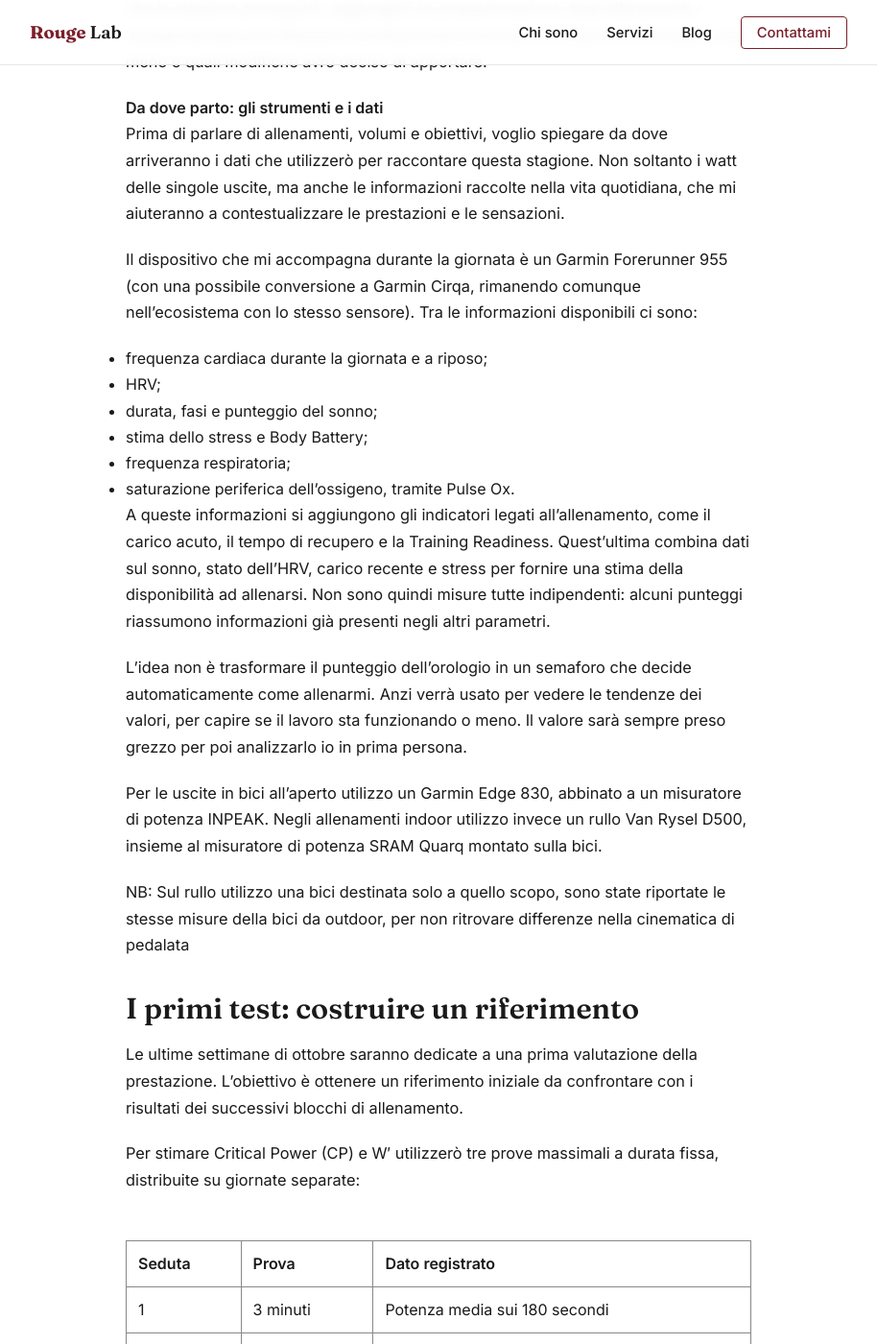
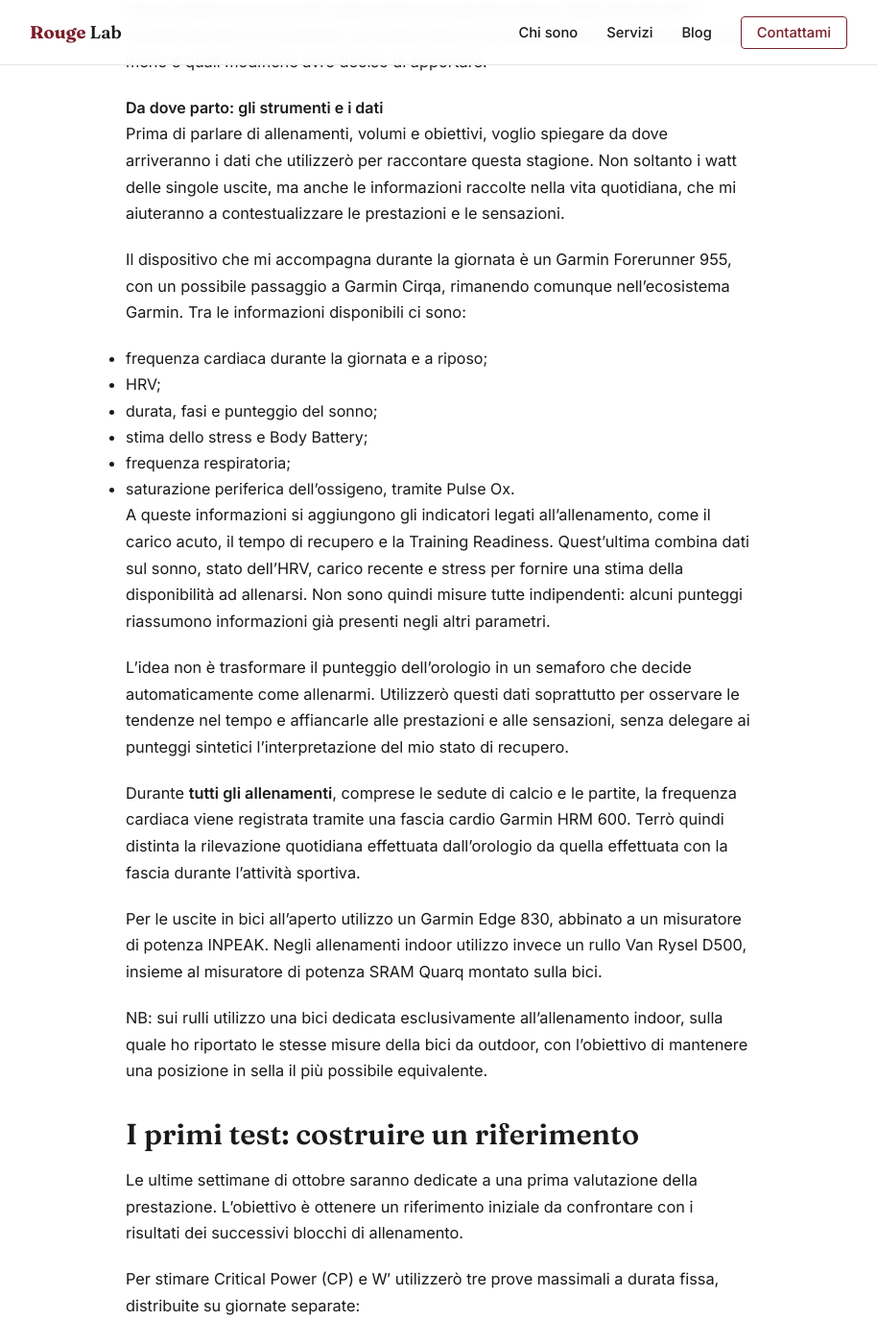
Before and after one commit to lorenzorossoo/Portfolio, a Jekyll site: the page built from _posts/2026-10-23-LaMiaProssimaStagione.md, in a window 1280 px wide and 1400 px high, scrolled down 369 px. Shown: the whole window at 96% size, without its empty margins (183-1097 px from the left). Built offline with Jekyll 4.4.1, drawn with Linux system fonts in a browser that asks for light colours.

Commit message:
ulteriore update post blog

```diff
--- a/_posts/2026-10-23-LaMiaProssimaStagione.md
+++ b/_posts/2026-10-23-LaMiaProssimaStagione.md
@@ -12,7 +12,7 @@
 
 Prima di parlare di allenamenti, volumi e obiettivi, voglio spiegare da dove arriveranno i dati che utilizzerò per raccontare questa stagione. Non soltanto i watt delle singole uscite, ma anche le informazioni raccolte nella vita quotidiana, che mi aiuteranno a contestualizzare le prestazioni e le sensazioni.
 
-Il dispositivo che mi accompagna durante la giornata è un Garmin Forerunner 955 (con una possibile conversione a Garmin Cirqa, rimanendo comunque nell'ecosistema con lo stesso sensore). Tra le informazioni disponibili ci sono:
+Il dispositivo che mi accompagna durante la giornata è un Garmin Forerunner 955, con un possibile passaggio a Garmin Cirqa, rimanendo comunque nell’ecosistema Garmin. Tra le informazioni disponibili ci sono:
 
 - frequenza cardiaca durante la giornata e a riposo;
 - HRV;
@@ -23,10 +23,13 @@
 
 A queste informazioni si aggiungono gli indicatori legati all’allenamento, come il carico acuto, il tempo di recupero e la Training Readiness. Quest’ultima combina dati sul sonno, stato dell’HRV, carico recente e stress per fornire una stima della disponibilità ad allenarsi. Non sono quindi misure tutte indipendenti: alcuni punteggi riassumono informazioni già presenti negli altri parametri.
 
-L’idea non è trasformare il punteggio dell’orologio in un semaforo che decide automaticamente come allenarmi. Anzi verrà usato per vedere le tendenze dei valori, per capire se il lavoro sta funzionando o meno. Il valore sarà sempre preso grezzo per poi analizzarlo io in prima persona.
+L’idea non è trasformare il punteggio dell’orologio in un semaforo che decide automaticamente come allenarmi. Utilizzerò questi dati soprattutto per osservare le tendenze nel tempo e affiancarle alle prestazioni e alle sensazioni, senza delegare ai punteggi sintetici l’interpretazione del mio stato di recupero.
+
+Durante **tutti gli allenamenti**, comprese le sedute di calcio e le partite, la frequenza cardiaca viene registrata tramite una fascia cardio Garmin HRM 600. Terrò quindi distinta la rilevazione quotidiana effettuata dall’orologio da quella effettuata con la fascia durante l’attività sportiva.
 
 Per le uscite in bici all’aperto utilizzo un Garmin Edge 830, abbinato a un misuratore di potenza INPEAK. Negli allenamenti indoor utilizzo invece un rullo Van Rysel D500, insieme al misuratore di potenza SRAM Quarq montato sulla bici.
->NB: Sul rullo utilizzo una bici destinata solo a quello scopo, sono state riportate le stesse misure della bici da outdoor, per non ritrovare differenze nella cinematica di pedalata
+
+> NB: sui rulli utilizzo una bici dedicata esclusivamente all’allenamento indoor, sulla quale ho riportato le stesse misure della bici da outdoor, con l’obiettivo di mantenere una posizione in sella il più possibile equivalente.
 
 ## I primi test: costruire un riferimento
 
```
